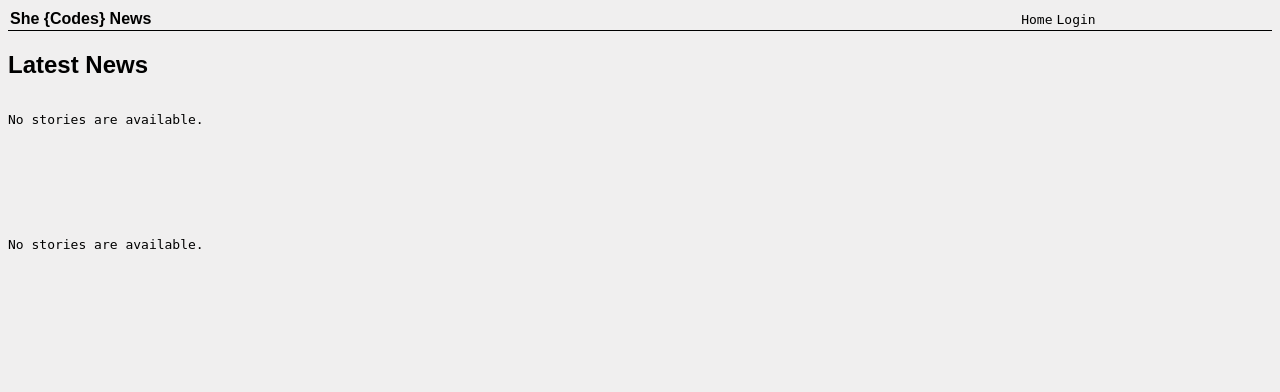
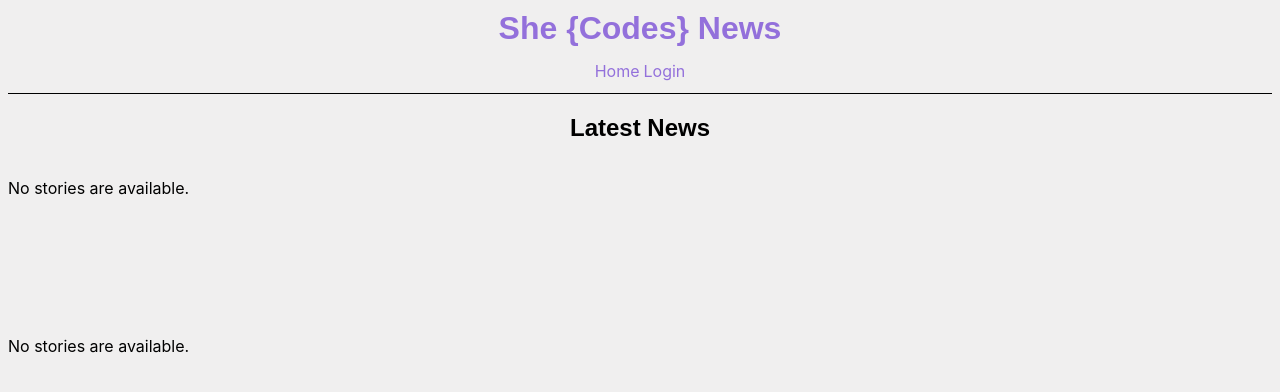
Before and after one commit to SheCodesAus/she-codes-django-news-project-jordantan2, a Django app: template she_codes_news/news/templates/news/index.html in a window 1280 px wide. Shown: the top 392 px of the page. Run offline with Django 3.2, Linux system fonts and the light colour scheme; the template is opened without the code that fills it, so the values that code supplies are empty; some web fonts are replaced.

Commit message:
update news css

```diff
--- a/she_codes_news/she_codes_news/urls.py
+++ b/she_codes_news/she_codes_news/urls.py
@@ -19,8 +19,8 @@ from users.views import ProfileView
 
 urlpatterns = [
     path('news/', include('news.urls')),
+    path('users/', include('users.urls')),
     path('admin/', admin.site.urls),
     path('users/', include('django.contrib.auth.urls')),
-    path('users/', include('users.urls')),
-    path('user/<int:pk>', ProfileView.as_view(), name="userprofile"),
+
 ]
--- a/she_codes_news/static/styles.css
+++ b/she_codes_news/static/styles.css
@@ -9,6 +9,7 @@ header {
   align-items: center;
   justify-content: space-between;
   border-bottom: 1px solid #000;
+  flex-direction: column;
 }
 
 img {
@@ -18,11 +19,11 @@ h1 {
   font-family: "Montserrat Subrayada", sans-serif;
   text-decoration: none;
   margin: 0;
-  font-size: medium;
 }
 
 h2 {
   font-family: "Montserrat Subrayada", sans-serif;
+  text-align: center;
 }
 
 h3 {
@@ -40,15 +41,17 @@ nav {
   display: flex;
   flex-direction: row;
   align-items: flex-end;
+  margin: 10px;
 }
 
 a {
   margin: 2px;
   text-decoration: none;
-  color: #000;
+  color: mediumpurple;
 }
 
 a,
 p {
-  font-family: monospace;
+  font-family: -apple-system, BlinkMacSystemFont, "Segoe UI", Roboto, Oxygen,
+    Ubuntu, Cantarell, "Open Sans", "Helvetica Neue", sans-serif;
 }
--- a/she_codes_news/templates/nav.html
+++ b/she_codes_news/templates/nav.html
@@ -1,7 +1,7 @@
 <nav>
     <a href="{% url 'news:index' %}">Home</a>
     {% if request.user.is_authenticated %}
-        <a href="{% url 'userprofile' pk=request.user.id %}">{{ user.username }}</a>
+        <a href="{% url 'users:profile' pk=request.user.id %}">{{ user.username }}</a>
         <a href="{% url 'logout' %}">Logout</a>
     {% else %}
         <a href="{% url 'login' %}">Login</a>
--- a/she_codes_news/users/urls.py
+++ b/she_codes_news/users/urls.py
@@ -1,8 +1,10 @@
 from django.urls import path
 from .views import CreateAccountView
+from . import views
 
 app_name = 'users'
 
 urlpatterns = [
-    path('create-account/', CreateAccountView.as_view(), name='createAccount'),
+    path('<int:pk>', views.ProfileView.as_view(), name="profile"),
+    path('create-account/', views.CreateAccountView.as_view(), name='createAccount'),
 ]
--- a/she_codes_news/users/views.py
+++ b/she_codes_news/users/views.py
@@ -4,7 +4,7 @@ from django.shortcuts import render
 from django.views import generic
 from .models import CustomUser
 from .forms import CustomUserCreationForm
-
+from django.views import generic
 from django.contrib.auth import get_user_model
 
 USER_MODEL = get_user_model()
```
